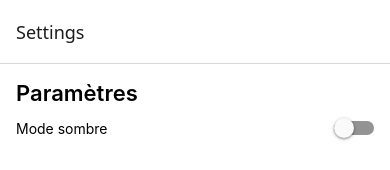
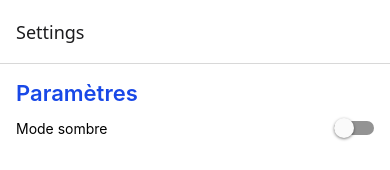
Before and after one commit to ATNekoo/CegepApp, a React Native app in the folder cegepapp/: screen /Settings in a window 390 px wide. Shown: the top 170 px of the page. Built offline with nearby package versions, Linux system fonts and the light colour scheme.

Commit message:
Changement du fichier SettingsScreen.js

```diff
--- a/cegepapp/src/screens/SettingsScreen.js
+++ b/cegepapp/src/screens/SettingsScreen.js
@@ -30,7 +30,8 @@ const styles = StyleSheet.create({
   title: {
     fontSize: 22,
     fontWeight: '600',
-    marginBottom: 12
+    marginBottom: 12,
+    color:"#1848e7ff"
   },
   row: {
     flexDirection: 'row',
@@ -41,6 +42,6 @@ const styles = StyleSheet.create({
     backgroundColor: '#ffffff'
   },
   dark: {
-    backgroundColor: '#111111'
+    backgroundColor: '#333'
   },
 });
```
